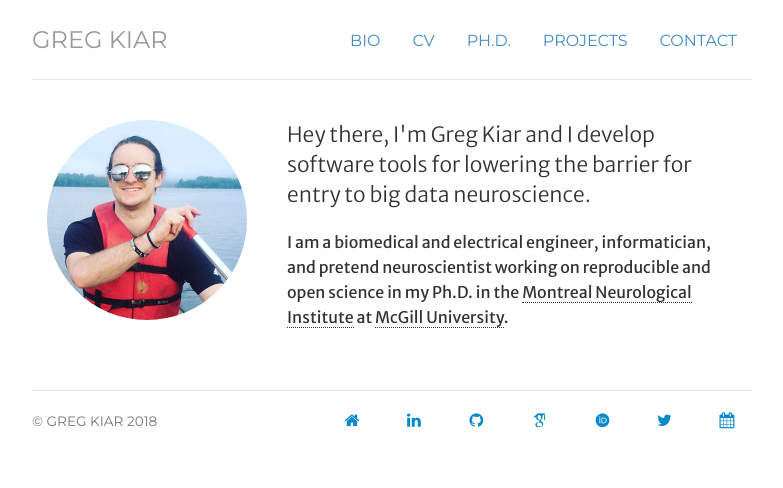
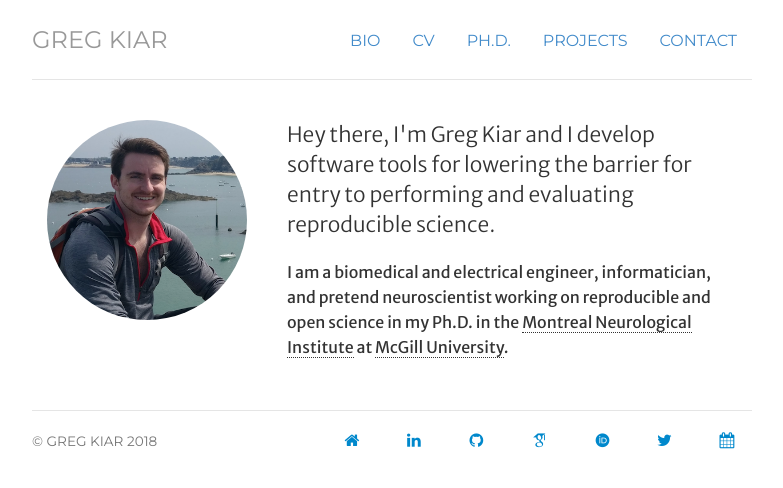
Before and after one commit to gkiar/gkiar.github.io, a Jekyll site: the page built from index.html, in a window 1280 px wide. Shown: the top 488 px of the page, without its empty margins (248-1031 px from the left). Built offline with Jekyll 4.4.1, drawn with Linux system fonts in a browser that asks for light colours; nearby versions of some CDN libraries; some web fonts are replaced; library files that are not in the unit come from our copies.

Commit message:
updated picture

```diff
--- a/index.html
+++ b/index.html
@@ -9,10 +9,10 @@ description: Home
 <!-- <div class="jumbotron"> -->
 <div class="row marketing">
 	<div class="col-sm-4">
-	<img  class="img-circle avatar" alt="Greg Kiar" src="img/gkiar_200px.jpg">
+	<img  class="img-circle avatar" alt="Greg Kiar" width=200px src="img/gkiar_newer_smaller.png">
 	</div>
 	<div itemscope itemtype="http://data-vocabulary.org/Person" class="col-sm-8">
-	<p class="lead">Hey there, I'm <span itemprop="name">Greg Kiar</span> and I develop software tools for lowering the barrier for entry to big data neuroscience.</p>
+	<p class="lead">Hey there, I'm <span itemprop="name">Greg Kiar</span> and I develop software tools for lowering the barrier for entry to performing and evaluating reproducible science.</p>
 	<p>I am a <span itemprop="title">biomedical and electrical engineer</span>, <span itemprop="title">informatician</span>, and <span itemprop="title">pretend neuroscientist</span> working on reproducible and open science in my Ph.D. in the <a href="http://www.mcgill.ca/neuro/neuro-brain-research-patient-care-and-training">Montreal Neurological Institute</a> at <span itemprop="affiliation"><a href="http://mcgill.ca">McGill University</a></span>.</p>
 	</div>
 </div>
```
Also changed, not shown: img/gkiar_newer_300.png (added), img/gkiar_newer_smaller.png (added), 1 other file.
